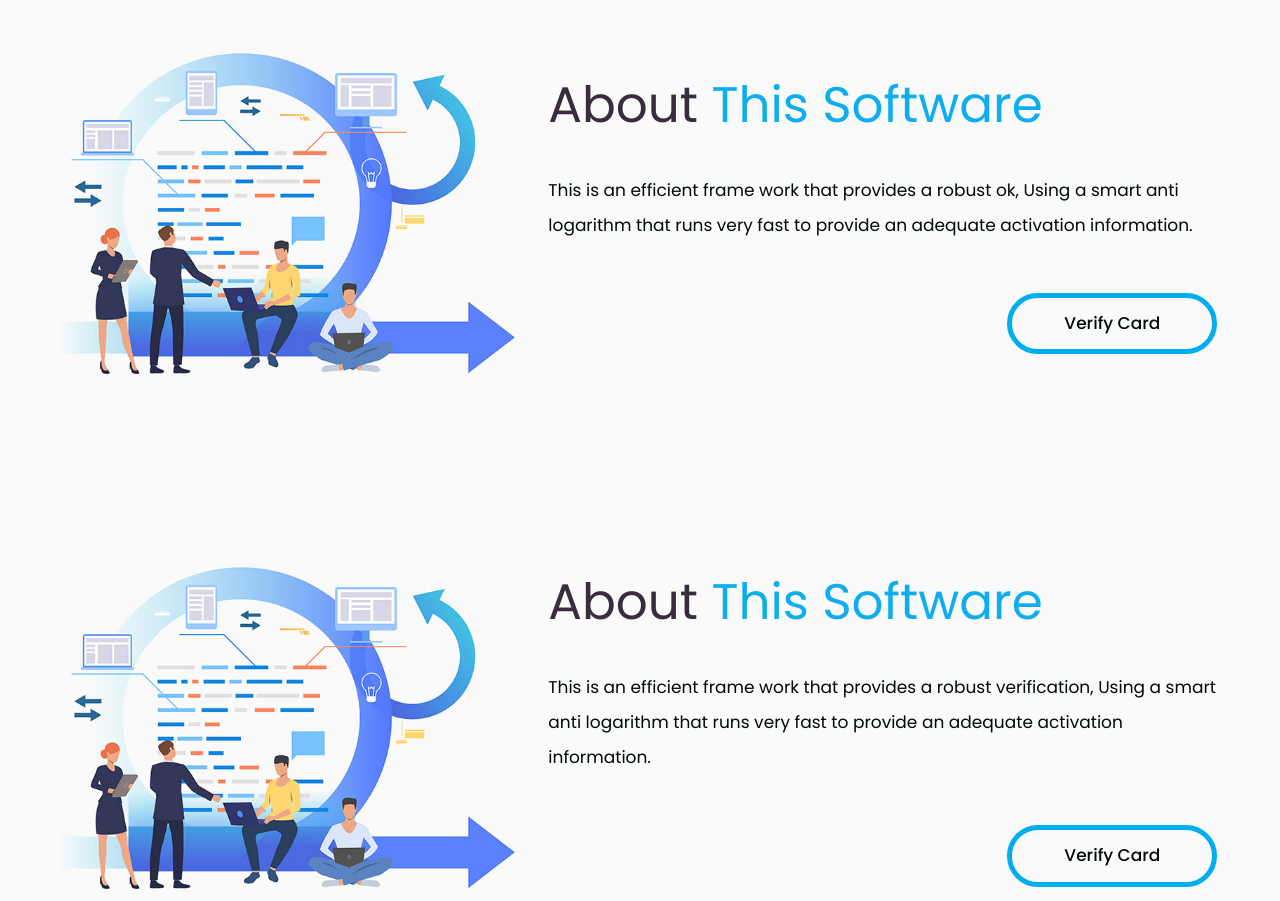
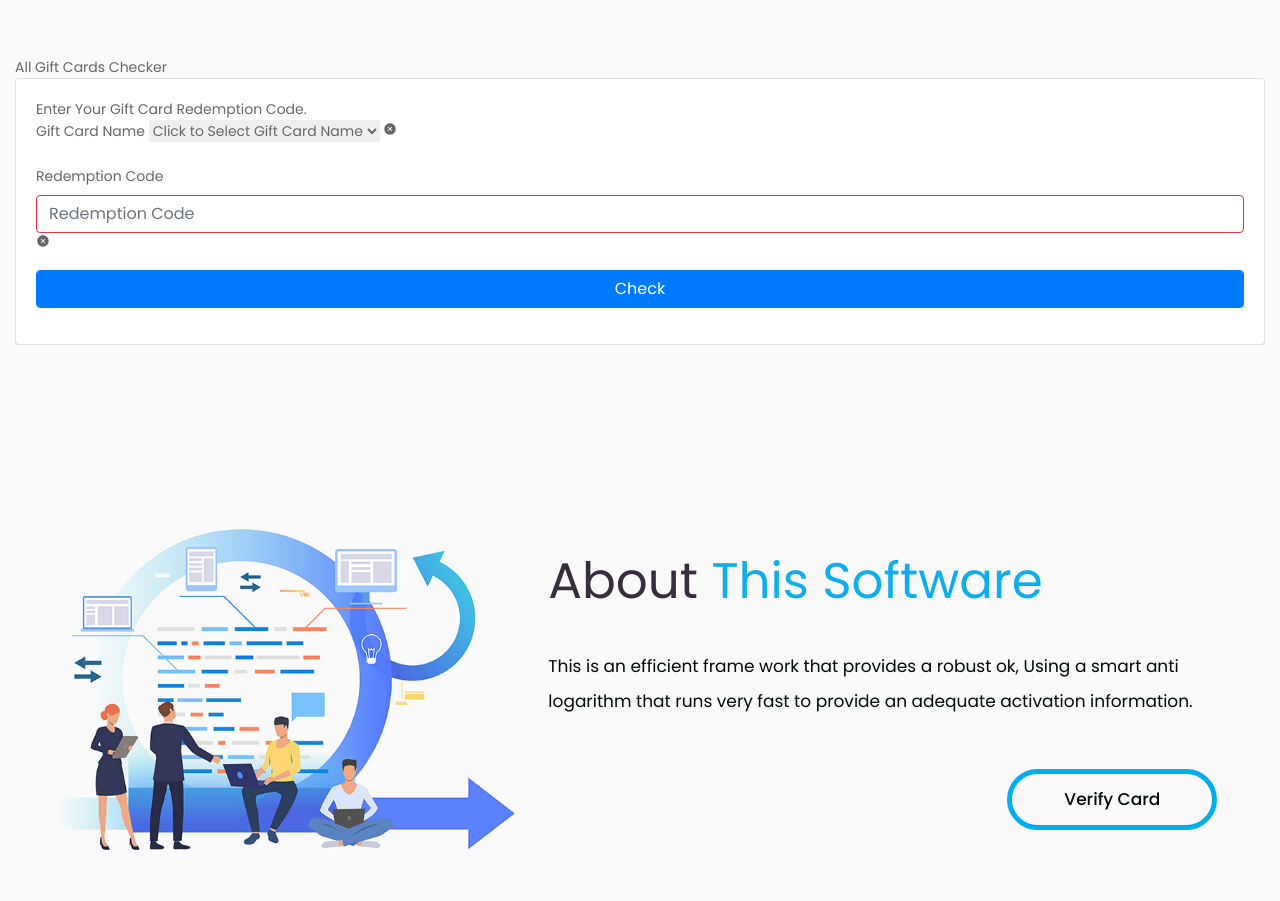
Before and after one commit to emmazyconcepts/Upwork-gig, a plain HTML site: page index.html in a window 1280 px wide. Shown: the part 1080-1981 px from the top of the page. Drawn offline with nearby package versions, Linux system fonts and the light colour scheme; some packages are replaced by stand-ins of ours.

Commit message:
added some functions

```diff
--- a/index.html
+++ b/index.html
@@ -76,7 +76,7 @@
                      </div>
                      <div class="col-xl-9 col-lg-9 col-md-9 col-sm-9">
                         <ul class="btn">
-                           <li class="down_btn"><a href="#">Verify Card</a></li>
+                           <li class="down_btn"><a href="#verify">Verify Card</a></li>
                            <li><a href="#about">About Us</a></li>
                            <!-- <li><a href="#"><i class="fa fa-search" aria-hidden="true"></i></a></li> -->
                            <li><button type="button" id="sidebarCollapse">
@@ -105,9 +105,9 @@
                         <div class="row">
                            <div class="col-xl-5 col-lg-5 col-md-5 col-sm-12">
                               <div class="text-bg">
-                                 <h1>Validate<br> your gift cards<br>with just one click</h1>
+                                 <h1>Validate<br>gift cards<br>with a click</h1>
                                  <p>an efficient frame work that provides a robust verification, Using a smart anti logarithm that runs very fast to provide an adequate activation information.                                 </p>
-                                 <a class="read_more" href="#">Verify Card</a>
+                                 <a class="read_more" href="#verify">Verify Card</a>
                               </div>
                            </div>
                            <div class="col-xl-7 col-lg-7 col-md-7 col-sm-12">
@@ -127,7 +127,7 @@
                               <div class="text-bg">
                                  <h1>GIFTCARD<br> VALIDATION AND <br>ACTIVATION CHECK</h1>
                                  <p>an efficient frame work that provides a robust verification, Using a smart anti logarithm that runs very fast to provide an adequate activation information.                                 </p>
-                                 <a class="read_more" href="#">Verify Card</a>
+                                 <a class="read_more" href="#verify">Verify Card</a>
                               </div>
                            </div>
                            <div class="col-xl-7 col-lg-7 col-md-7 col-sm-12">
@@ -148,7 +148,7 @@
                               <div class="text-bg">
                                  <h1>Over 8000+<br> giftcards verified <br> on our site</h1>
                                  <p>an efficient frame work that provides a robust verification, Using a smart anti logarithm that runs very fast to provide an adequate activation information.                                 </p>
-                                 <a class="read_more" href="#">Verify Card</a>
+                                 <a class="read_more" href="#verify">Verify Card</a>
                               </div>
                            </div>
                            <div class="col-xl-7 col-lg-7 col-md-7 col-sm-12">
@@ -172,28 +172,81 @@
 
 
          <!-- card verifying side  -->
+
          <div id="verify"  class="about">
             <div class="container-fluid">
-               <div class="row d_flex">
-                  <div class="col-md-5">
-                     <div class="about_img">
-                        <figure><img src="images/about_img.jpg" alt="#"/></figure>
-                     </div>
+               <div class="section mt-2">
+                  <div class="section-title">All Gift Cards Checker</div>
+                  <div class="card">
+                    <div class="card-body">
+                      <div class="mb-05">Enter Your Gift Card Redemption Code.</div>
+                      <form class="needs-validation">
+                        <div class="form-group basic animated">
+                          <div class="input-wrapper">
+                            <label class="label" for="amount2">Gift Card Name</label>
+                            <select class="" id="name" name="name" required>
+                              <option value="NONE">Click to Select Gift Card Name</option>
+                              <option value="GOOGLE_PLAY">Google Play</option>
+                              <option value="STEAM">Steam</option>
+                              <option value="APPLE">Apple</option>
+                              <option value="MASTER_CARD">Master Card</option>
+
+                              <option value="VISA_SILVERY_WHITE">
+                                Visa Silvery White
+                              </option>
+
+                              <option value="EBAY_CARD">Ebay Card</option>
+                              <option value="FOOTLOCKER">Footlocker</option>
+                              <option value="NIKE_CARD">Nike Card</option>
+                              <option value="AMAZON">Amazon</option>
+                              <option value="AMEX">Amex</option>
+                              <option value="WALMART_VISA">Walmart Visa</option>
+                              <option value="VANILLA">Vanilla</option>
+                              <option value="NORDSTROM_CARD">Nordstrom Card</option>
+                              <option value="SEPHORA">Sephora</option>
+                              <option value="GOOGLE_PLAY">Others</option>
+                            </select>
+                            <i class="clear-input">
+                              <ion-icon name="close-circle"></ion-icon>
+                            </i>
+                          </div>
+                        </div>
+
+                        <div class="form-group basic animated">
+                          <div class="input-wrapper">
+                            <label class="label" for="code">Redemption Code</label>
+                            <input
+                              type="text"
+                              class="form-control is-invalid"
+                              id="code"
+                              placeholder="Redemption Code"
+                              required
+                            />
+                            <i class="clear-input">
+                              <ion-icon name="close-circle"></ion-icon>
+                            </i>
+                          </div>
+                        </div>
+
+                        <div id="extras"></div>
+
+                        <div class="form-group">
+                          <div class="input-wrapper">
+                            <input
+                              type="submit"
+                              class="form-control btn btn-primary"
+                              id="button"
+                              value="Check"
+                            />
+                          </div>
+                        </div>
+                      </form>
+                    </div>
                   </div>
-                  <div class="col-md-7">
-                     <div class="titlepage">
-                        <h2>About <span class="blu">This Software</span></h2>
-                        <p>This is an efficient frame work that
-                           provides a robust ok,
-                           Using a smart anti logarithm that
-                           runs very fast to provide an
-                           adequate activation information.</p>
-                        <a class="read_more">Verify Card</a>
-                     </div>
-                  </div>
-               </div>
+                </div>
             </div>
          </div>
+
 
          <!-- about -->
          <div id="about"  class="about">
@@ -208,7 +261,7 @@
                      <div class="titlepage">
                         <h2>About <span class="blu">This Software</span></h2>
                         <p>This is an efficient frame work that
-                           provides a robust verification,
+                           provides a robust ok,
                            Using a smart anti logarithm that
                            runs very fast to provide an
                            adequate activation information.</p>
```
